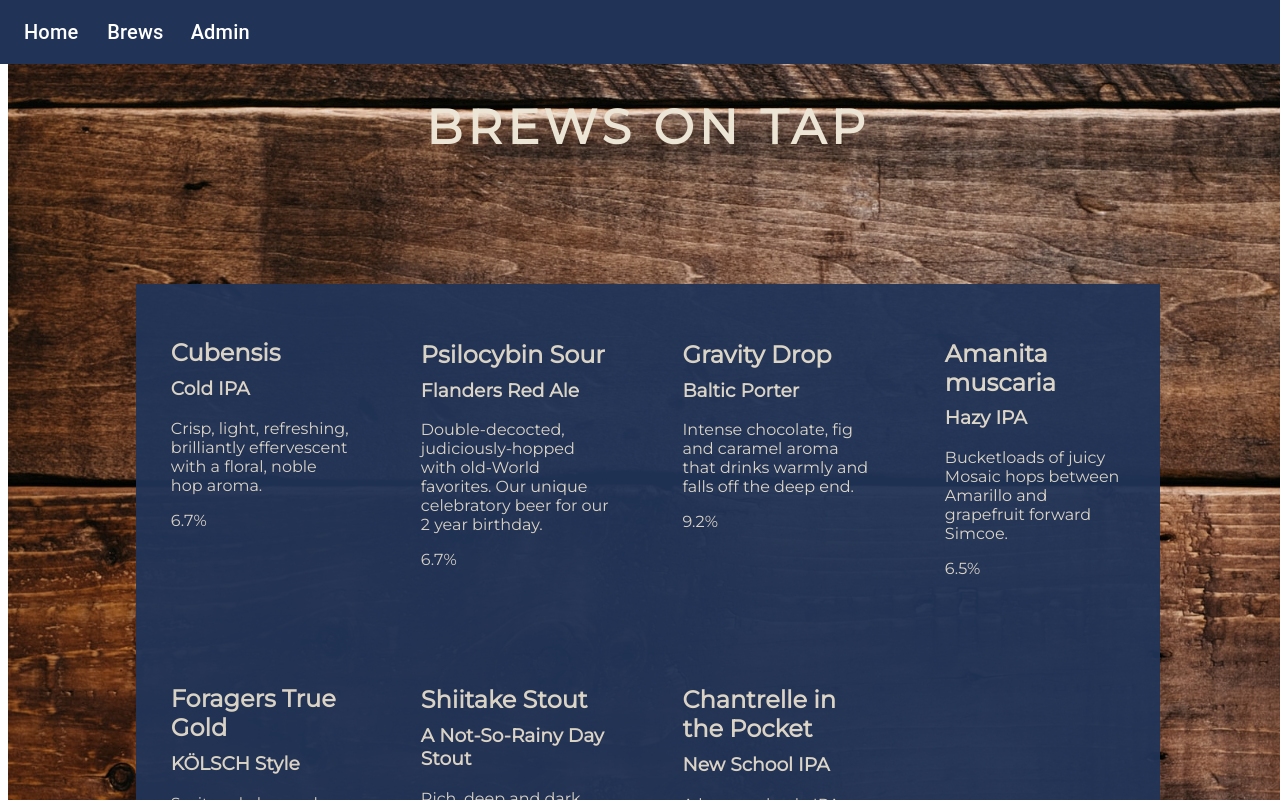
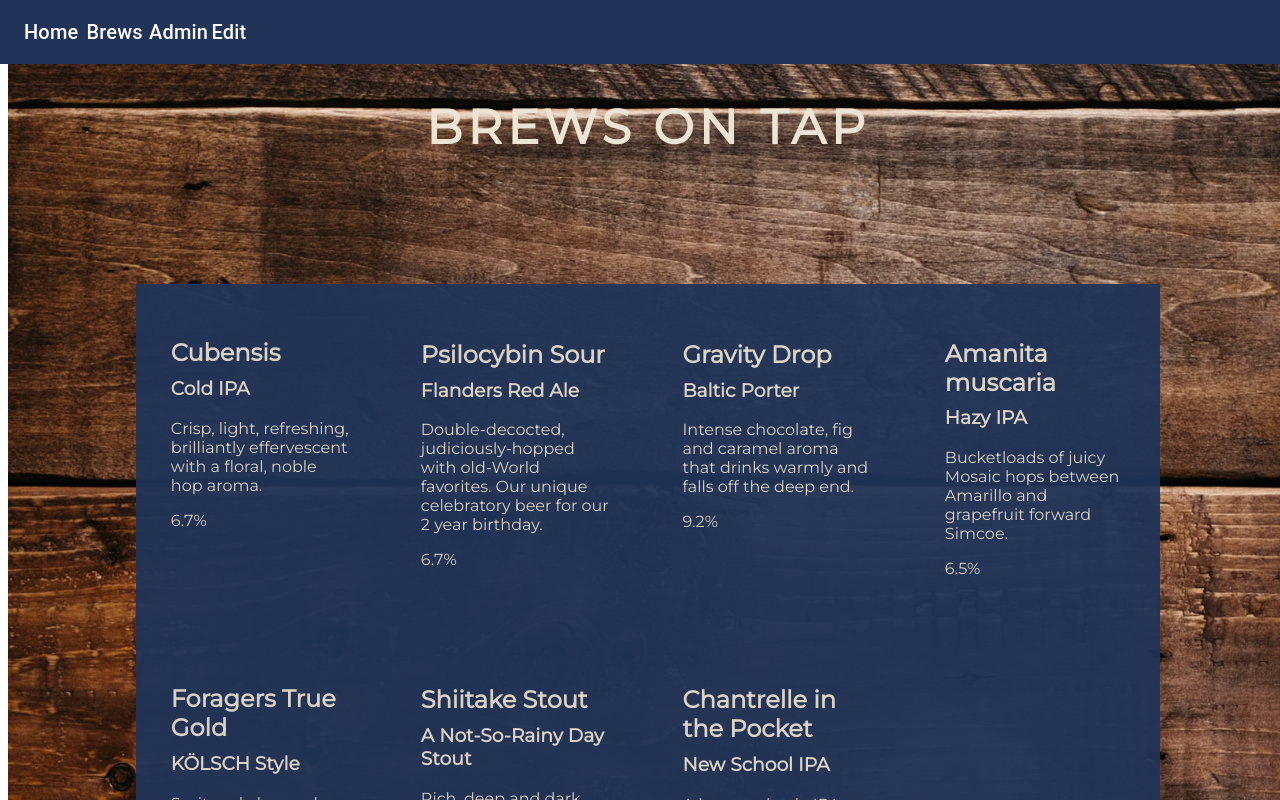
Before and after one commit to ajancheta/tap-room-react, a React app: page /#/beer in a window 1280 px wide. Shown: the top 800 px of the page. Built offline with nearby package versions, Linux system fonts and the light colour scheme.

Commit message:
add navigation to edit page on nav bar

```diff
--- a/src/components/Nav.jsx
+++ b/src/components/Nav.jsx
@@ -34,7 +34,8 @@ const useStyles = makeStyles(theme => ({
     display: 'flex',
     flexFlow: 'row',
     justifyContent: 'spaceBetween',
-    alignItems: 'center'
+    paddingRight: '3px',
+    alignItems: 'center',
   }
 }));
 
@@ -57,6 +58,9 @@ function Nav() {
               <div className={classes.spacing}>
                 <Link to="/admin" style={{ textDecoration: 'none'}}><span className={classes.clicked}>Admin</span></Link>
               </div>
+              <div className={classes.spacing}>
+                <Link to="/admin/edit" style={{ textDecoration: 'none'}}><span className={classes.clicked}>Edit</span></Link>
+              </div>
             </div>
 
           </Typography>
```
